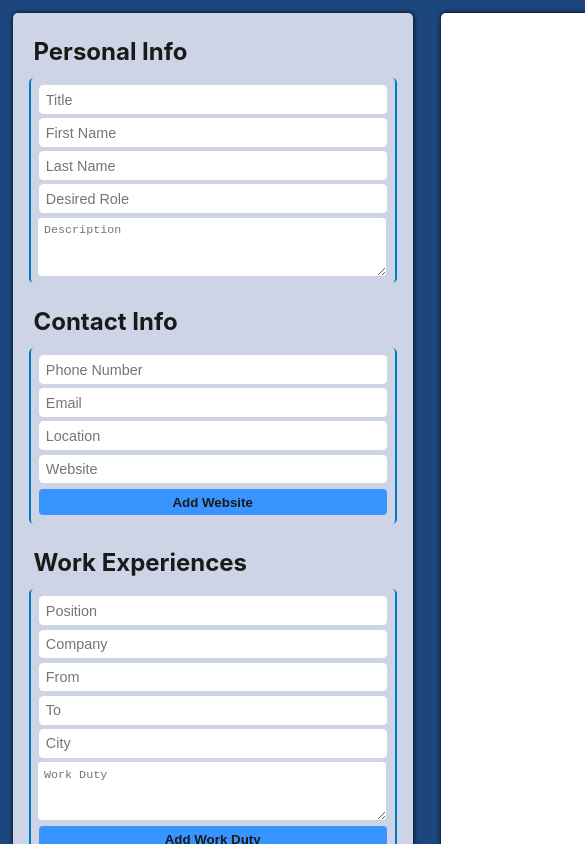
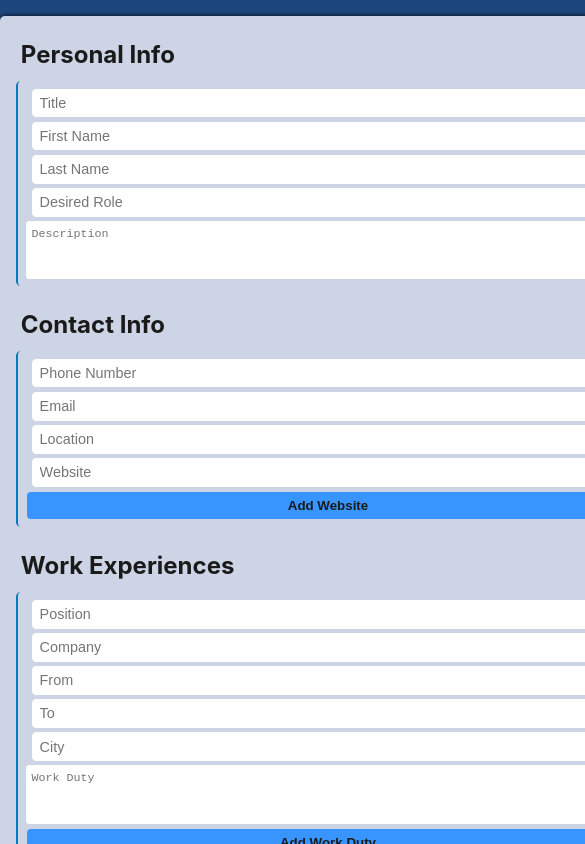
Before and after one commit to G-Cioni/cv-creator, a React (Create React App) app: page / in a window 390 px wide. Shown: the top 844 px of the page, 585 px wide, since content can reach past the window. Built offline with nearby package versions, Linux system fonts and the light colour scheme.

Commit message:
Implemented responsive design

```diff
--- a/src/styles/App.css
+++ b/src/styles/App.css
@@ -149,7 +149,7 @@ button:focus {
   grid-template-rows: auto 1fr;
   height: var(--cv-height);
   margin-bottom: 1.5vh;
-  margin-right: 2em;
+  margin-right: 1.5vh;
   overflow-y: scroll;
   position: sticky;
   top: 1.5vh;
@@ -373,3 +373,16 @@ p {
 ::-webkit-scrollbar-thumb:hover {
   background: var(--color-accent-2);
 }
+
+@media (max-width: 1000px) {
+  #App {
+    grid-template-columns: 1fr;
+    grid-template-rows: auto auto;
+  }
+  #Forms,
+  #Cv {
+    width: var(--cv-width);
+    margin: auto;
+    margin-top: 1em;
+  }
+}
```
